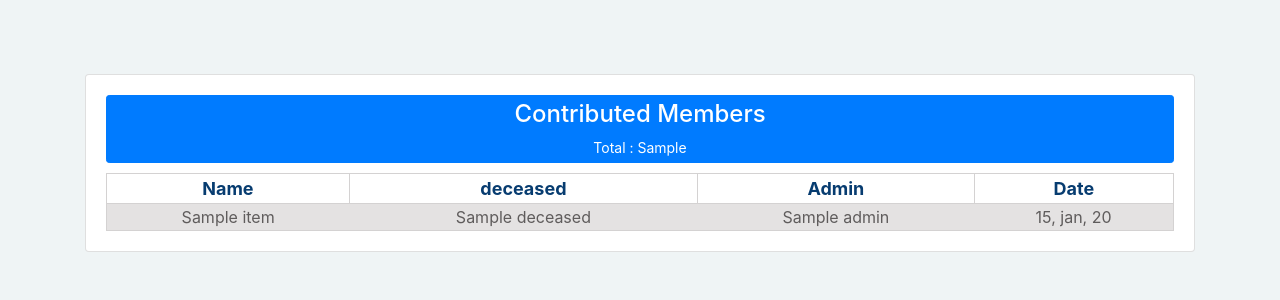
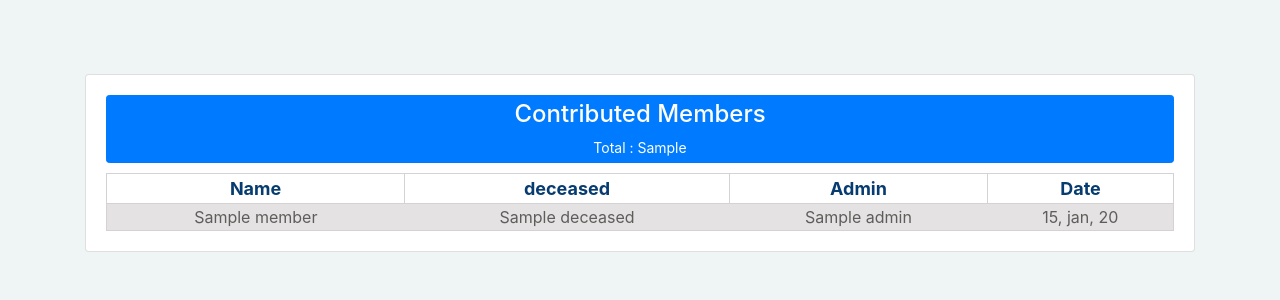
Before and after one commit to jona44/group, a Django app: template templates/webapp/contributions.html in a window 1280 px wide. Shown: the part 74-374 px from the top of the page. Run offline with Django 3.2, Linux system fonts and the light colour scheme; the template is opened without the code that fills it: most values are stand-ins (such as "Sample title", 1, 10 or a date in 2020); some libraries are stand-ins or nearby versions.

Commit message:
all sorts

```diff
--- a/templates/webapp/contributions.html
+++ b/templates/webapp/contributions.html
@@ -20,7 +20,7 @@
                      </tr>
                        {% for item in payments %}
                      <tr>
-                        <td>{{item.Name}}</td>
+                        <td>{{item.member}}</td>
                         <td>{{item.deceased}}</td>
                         <td>{{item.admin}}</td>
                         <td>{{item.Date|date:"d, b, y"}}</td>
--- a/webapp/forms.py
+++ b/webapp/forms.py
@@ -21,4 +21,4 @@ class ContribForm(ModelForm):
 
     class Meta:
         model = Contributions
-        fields = ['Name', 'admin']
+        fields = ['member', 'admin']
```
Also changed, not shown: webapp/models.py (+5 -5 lines), webapp/migrations/0003_auto_20210423_1603.py (added).
